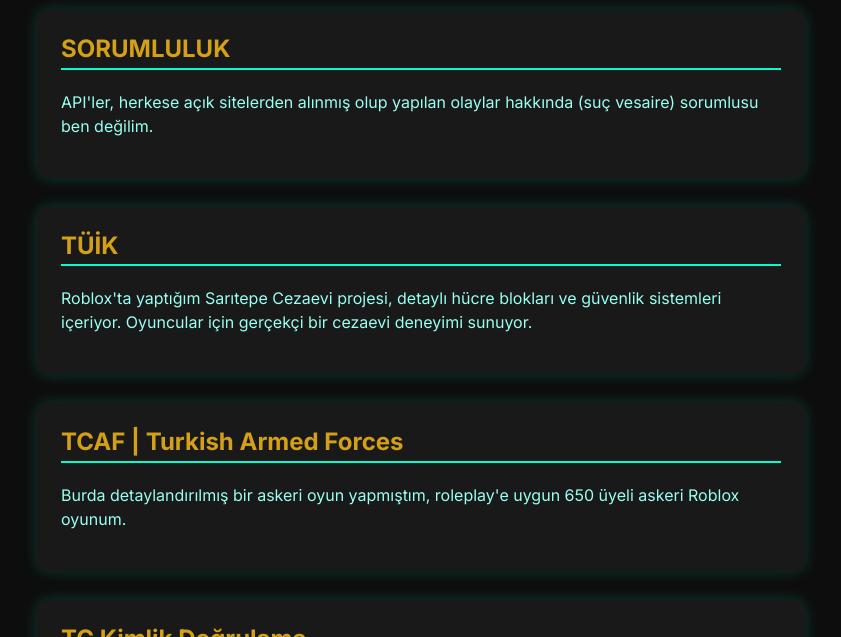
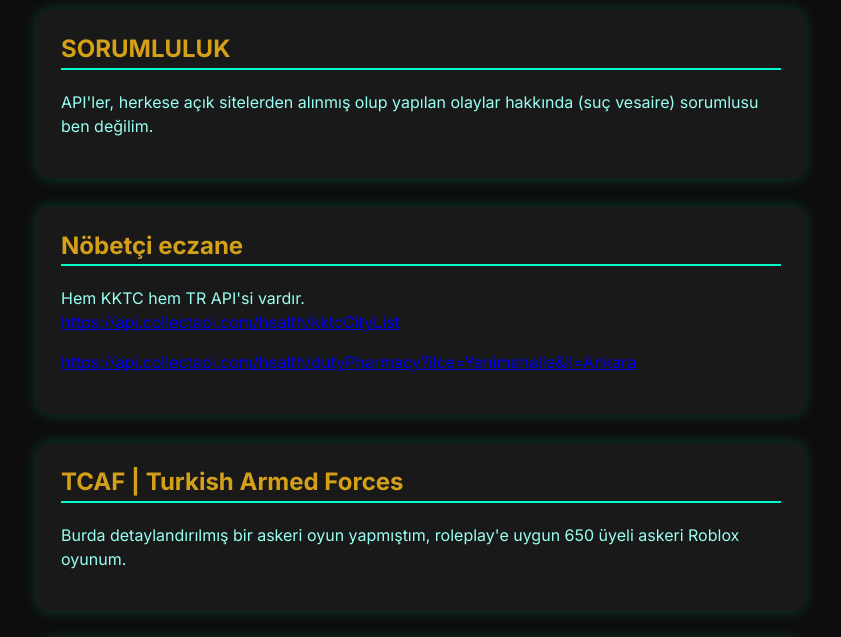
Before and after one commit to sarsansalan/sarsansalan.github.io, a plain HTML site: page api-arsivi/index.html in a window 1280 px wide. Shown: the part 93-730 px from the top of the page, without its empty margins (219-1060 px from the left). Drawn offline with Linux system fonts and the light colour scheme.

Commit message:
index.html

```diff
--- a/api-arsivi/index.html
+++ b/api-arsivi/index.html
@@ -80,8 +80,14 @@
     </div>
 
     <div class="project">
-      <h2>TÜİK</h2>
-      <p>Roblox'ta yaptığım Sarıtepe Cezaevi projesi, detaylı hücre blokları ve güvenlik sistemleri içeriyor. Oyuncular için gerçekçi bir cezaevi deneyimi sunuyor.</p>
+      <h2>Nöbetçi eczane</h2>
+      <p>Hem KKTC hem TR API'si vardır.<br>
+      <a href="https://api.collectapi.com/health/kktcCityList" target="_blank">
+        https://api.collectapi.com/health/kktcCityList
+      </a></p>
+      <p><a href="https://api.collectapi.com/health/dutyPharmacy?ilce=Yenimahalle&il=Ankara" target="_blank">
+        https://api.collectapi.com/health/dutyPharmacy?ilce=Yenimahalle&il=Ankara
+      </a></p>
     </div>
 
     <div class="project">
```
